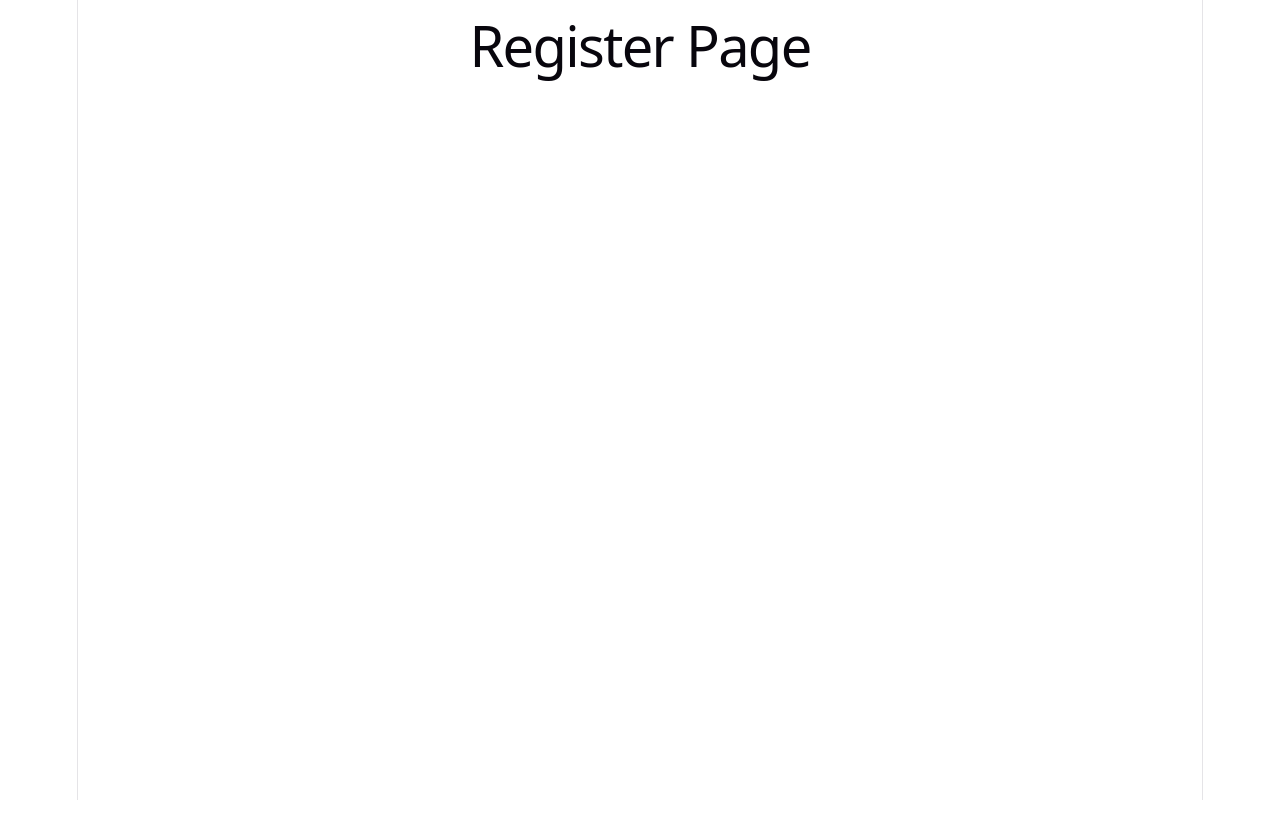
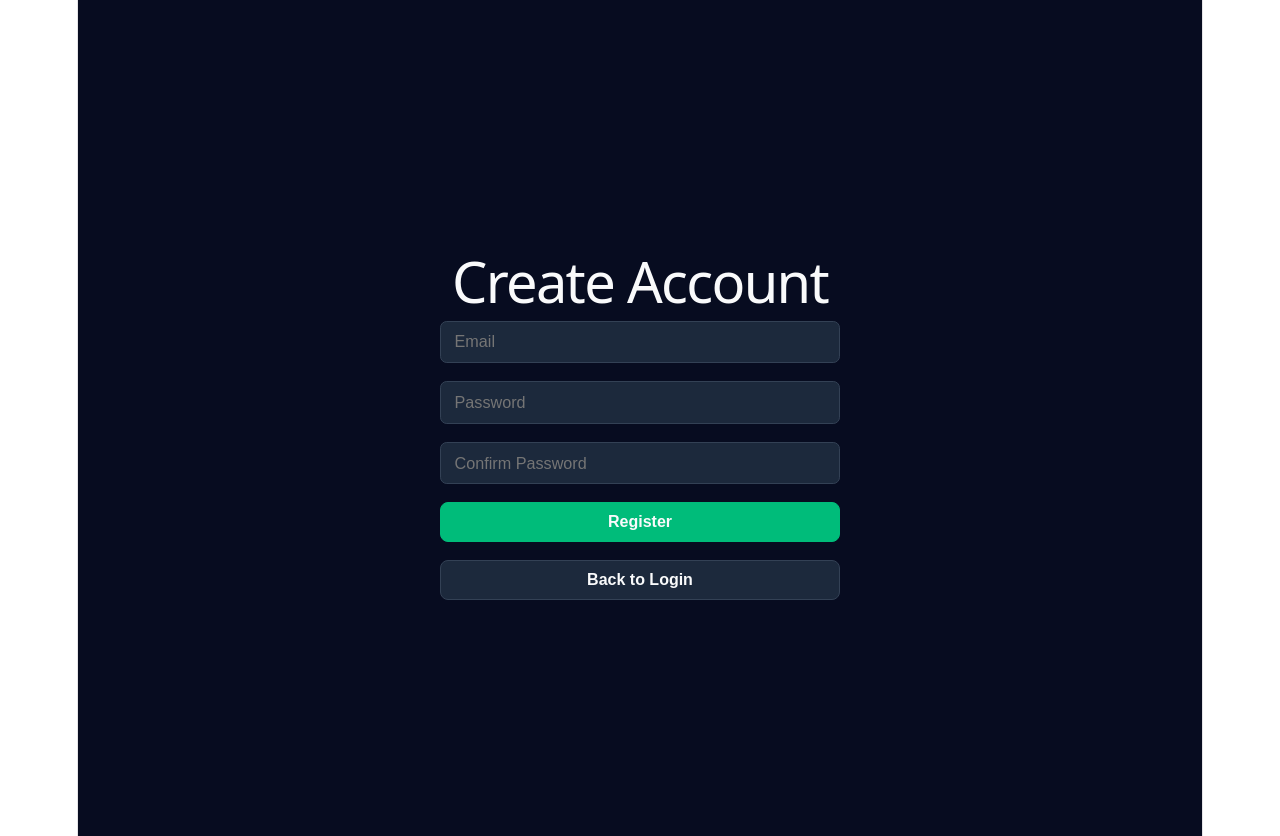
Before and after one commit to DanushkaMadush/IssueTracker, a React (Vite) app in the folder frontend/: page /register in a window 1280 px wide. Before the commit the page ends 800 px from the top, so only its background shows below. Built offline with nearby package versions, Linux system fonts and the light colour scheme; no server answers.

Commit message:
feat:added register page

```diff
--- a/frontend/src/pages/RegisterPage.tsx
+++ b/frontend/src/pages/RegisterPage.tsx
@@ -1,9 +1,126 @@
-const RegisterPage = () => {
-    return (
-        <div>
-            <h1>Register Page</h1>
+import React, { useState } from "react";
+import { useNavigate } from "react-router-dom";
+import Card from "../components/Card";
+import Button from "../components/Button";
+import { colors } from "../theme/colors";
+import { register } from "../api/services/auth.service";
+
+const RegisterPage: React.FC = () => {
+  const navigate = useNavigate();
+
+  const inputStyle: React.CSSProperties = {
+    padding: "0.6rem 0.75rem",
+    borderRadius: "0.375rem",
+    border: `1px solid ${colors.border}`,
+    backgroundColor: colors.surface,
+    color: colors.text,
+    fontSize: "0.9rem",
+    outline: "none",
+  };
+
+  const [email, setEmail] = useState("");
+  const [password, setPassword] = useState("");
+  const [confirmPassword, setConfirmPassword] = useState("");
+  const [loading, setLoading] = useState(false);
+  const [error, setError] = useState("");
+
+  const handleRegister = async () => {
+    setError("");
+
+    if (!email || !password || !confirmPassword) {
+      setError("All fields are required");
+      return;
+    }
+
+    if (password !== confirmPassword) {
+      setError("Passwords do not match");
+      return;
+    }
+
+    try {
+      setLoading(true);
+
+      await register({ email, password });
+
+      navigate("/login");
+    } catch (err: any) {
+      setError(err?.response?.data?.message || "Registration failed");
+    } finally {
+      setLoading(false);
+    }
+  };
+
+  return (
+    <div
+      style={{
+        backgroundColor: colors.background,
+        minHeight: "100vh",
+        display: "flex",
+        alignItems: "center",
+        justifyContent: "center",
+        padding: "1rem",
+      }}
+    >
+      <Card style={{ width: "400px" }}>
+        <h1
+          style={{
+            textAlign: "center",
+            marginBottom: "1.5rem",
+            color: colors.text,
+          }}
+        >
+          Create Account
+        </h1>
+
+        <div style={{ display: "flex", flexDirection: "column", gap: "1rem" }}>
+          <input
+            type="email"
+            placeholder="Email"
+            value={email}
+            onChange={(e) => setEmail(e.target.value)}
+            style={inputStyle}
+          />
+
+          <input
+            type="password"
+            placeholder="Password"
+            value={password}
+            onChange={(e) => setPassword(e.target.value)}
+            style={inputStyle}
+          />
+
+          <input
+            type="password"
+            placeholder="Confirm Password"
+            value={confirmPassword}
+            onChange={(e) => setConfirmPassword(e.target.value)}
+            style={inputStyle}
+          />
+
+          {error && (
+            <p style={{ color: colors.error, fontSize: "0.85rem" }}>
+              {error}
+            </p>
+          )}
+
+          <Button
+            variant="primary"
+            onClick={handleRegister}
+            disabled={loading}
+          >
+            {loading ? "Registering..." : "Register"}
+          </Button>
+
+          <Button
+            variant="secondary"
+            onClick={() => navigate("/login")}
+          >
+            Back to Login
+          </Button>
         </div>
-    );
+      </Card>
+    </div>
+  );
 };
 
 export default RegisterPage;
```
